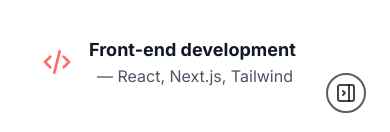
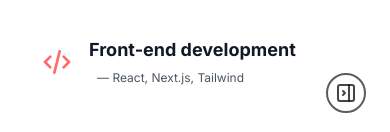
Before and after one commit to HRegniez/Portfolio_v3, a Next.js app: page /about in a window 390 px wide. Shown: the part 707-839 px from the top of the page. Built offline with nearby package versions, Linux system fonts and the light colour scheme.

Commit message:
made writing more responsive on about page > What I do

```diff
--- a/src/components/About.tsx
+++ b/src/components/About.tsx
@@ -97,7 +97,7 @@ export default function About() {
                 <skill.icon style={{ color: skill.color }} className="md:h-6 md:w-6 h-8 w-8" />
                 <div>
                   <strong className="text-gray-900 text-lg">{skill.title}</strong> <br className="block md:hidden" />
-                  <span className="text-gray-600 ml-2">— {skill.desc}</span>
+                  <span className="text-gray-600 md:text-sm text-xs ml-2">— {skill.desc}</span>
                 </div>
               </div>
             ))}
```
